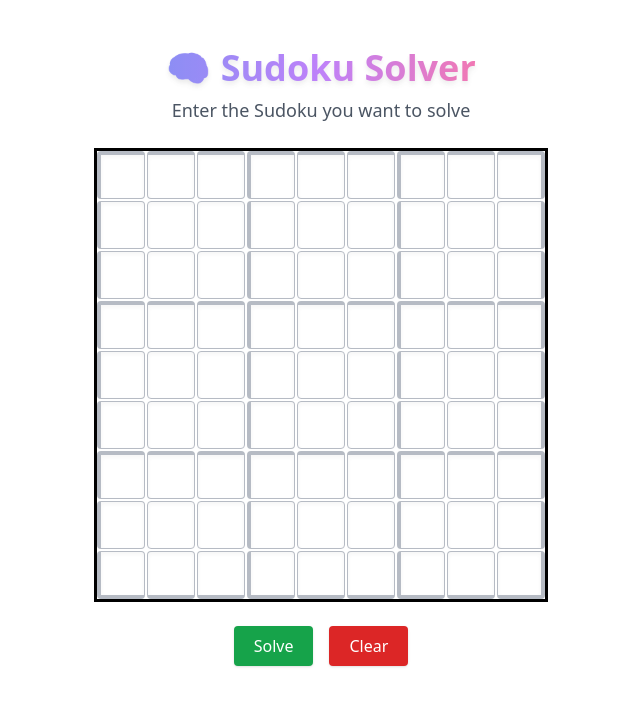
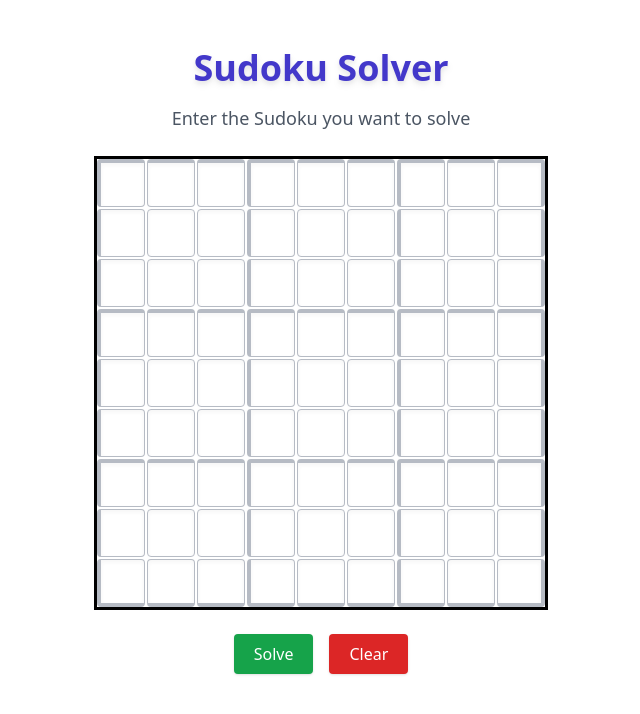
Before and after one commit to ragasho/Sudoku-Solver, a React (Vite) app in the folder frontend/: page / in a window 1280 px wide. Shown: the top 714 px of the page, without its empty margins (319-959 px from the left). Built offline with nearby package versions, Linux system fonts and the light colour scheme.

Commit message:
Update SudokuSolver.jsx

```diff
--- a/frontend/src/components/SudokuSolver.jsx
+++ b/frontend/src/components/SudokuSolver.jsx
@@ -63,10 +63,11 @@ const SudokuSolver = () => {
   };
 
     return (
-        <div className="flex flex-col items-center mt-8">
-            <h2 className="text-4xl font-extrabold text-center mb-2 bg-gradient-to-r from-indigo-500 via-purple-500 to-pink-500 text-transparent bg-clip-text drop-shadow-md animate-pulse">
-                🧠 Sudoku Solver
+        <div className=" min-h-screen flex flex-col items-center justify-start mt-8">
+            <h2 className="text-2xl sm:text-3xl md:text-4xl font-bold mb-4 text-center text-indigo-700 drop-shadow-md">
+                Sudoku Solver
             </h2>
+
             <p className="text-center text-gray-600 text-lg mb-6">
                 Enter the Sudoku you want to solve
             </p>
@@ -88,6 +89,7 @@ const SudokuSolver = () => {
 
                         return (
                             <input
+                                inputMode={"numeric"}
                                 key={`${i}-${j}`}
                                 ref={inputRefs.current[i][j]}
                                 className={`w-12 h-12 text-center text-xl bg-white rounded shadow-inner
@@ -137,7 +139,6 @@ const SudokuSolver = () => {
             </div>
         </div>
     );
-
 };
 
 export default SudokuSolver;
```
